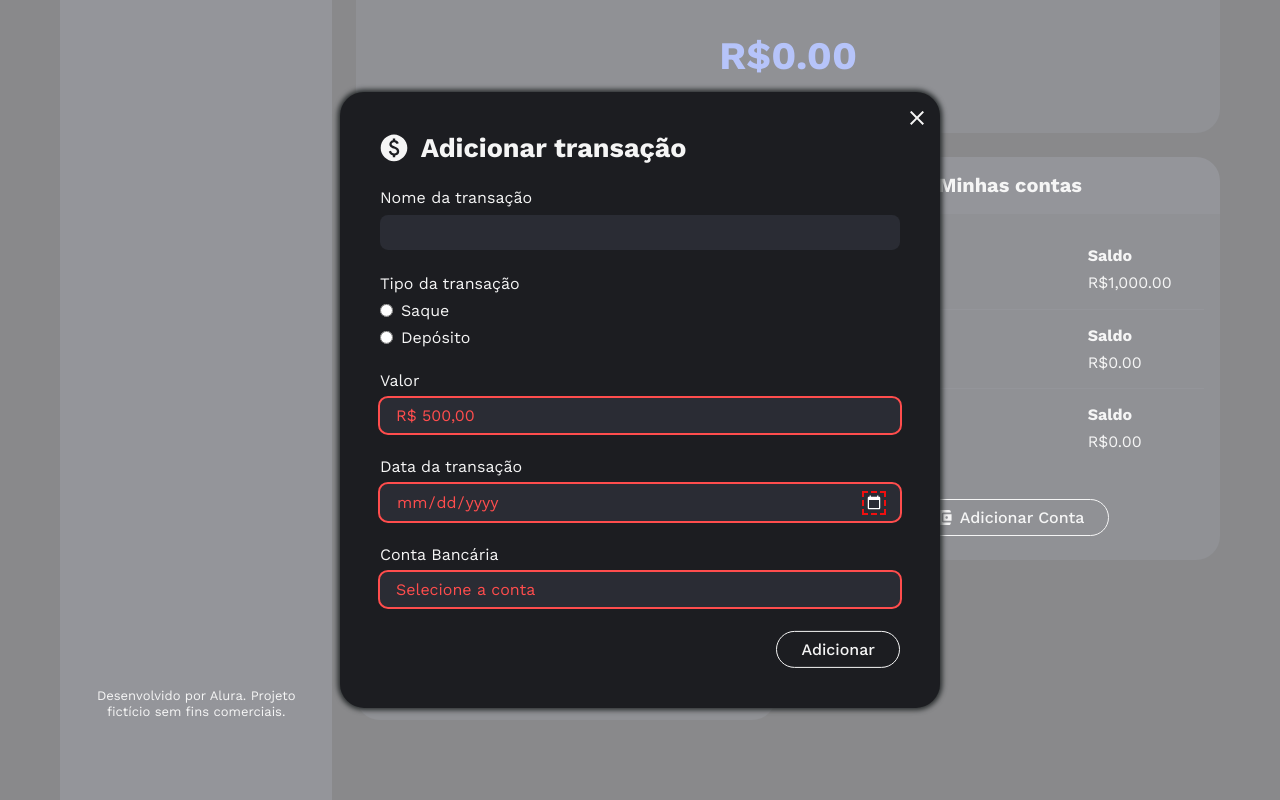
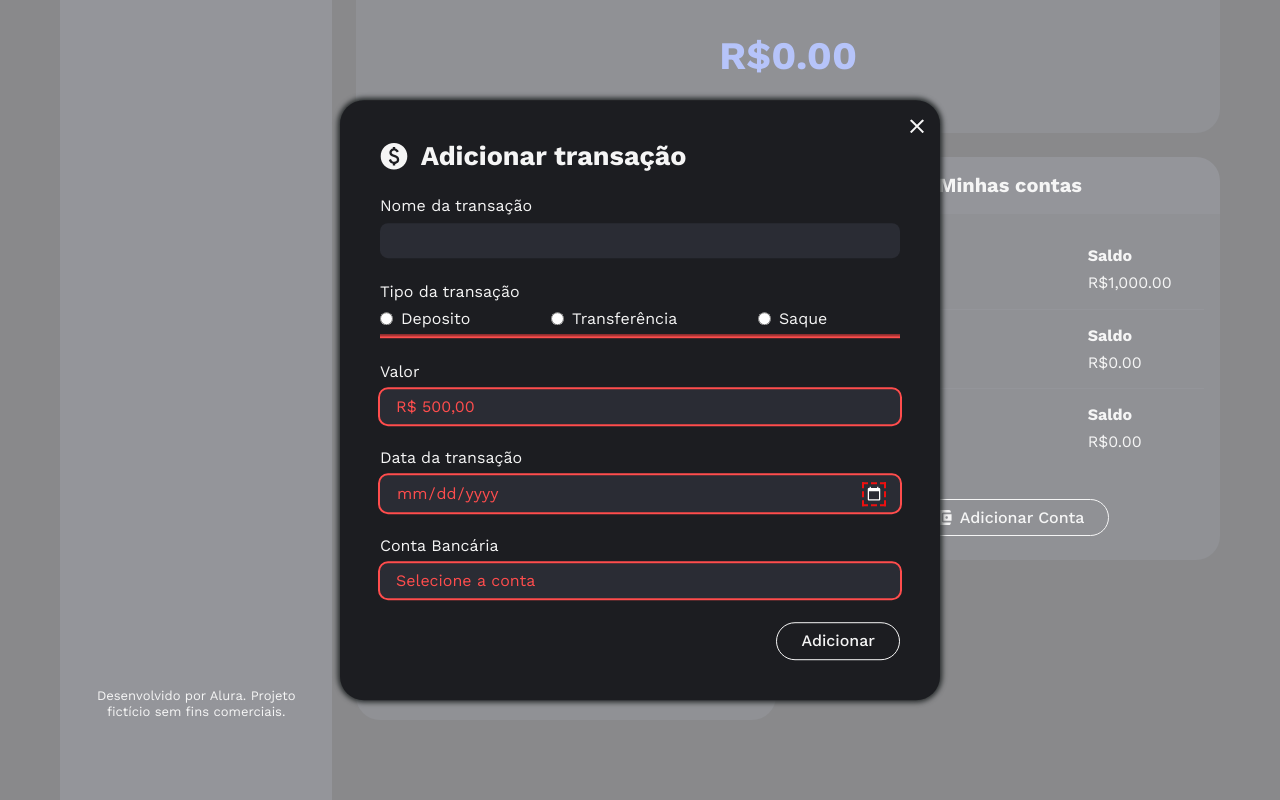
Before and after one commit to ImR0D/4457-angular-19-curso-3-projeto-base, an Angular app: page / in a window 1280 px wide. Both pictures are taken after a click on the button "Adicionar Transação". Shown: the part 272-1072 px from the top of the page. Built offline with nearby package versions, Linux system fonts and the light colour scheme.

Commit message:
feat: implementado formulário reativo para adição de transações e aprimorado a estilização global para erros de input

```diff
--- a/src/app/area-financeira/transacoes/botao-adicionar-transacao/botao-adicionar-transacao.component.css
+++ b/src/app/area-financeira/transacoes/botao-adicionar-transacao/botao-adicionar-transacao.component.css
@@ -24,9 +24,8 @@
 
 .grupo-tipo-transacao {
   border: 0;
-
-  display: flex;
-  flex-direction: column;
+  display: grid;
+  grid-template-columns: auto auto auto;
   gap: 0.5rem;
 }
 
--- a/src/app/area-financeira/transacoes/botao-adicionar-transacao/botao-adicionar-transacao.component.html
+++ b/src/app/area-financeira/transacoes/botao-adicionar-transacao/botao-adicionar-transacao.component.html
@@ -9,29 +9,41 @@
     <h2 class="text-xl">Adicionar transação</h2>
   </ng-container>
   <ng-container body>
-    <form class="form text-md">
+    <form
+      class="form text-md"
+      [formGroup]="formTransaction"
+      (ngSubmit)="submitForm()"
+    >
       <label class="label-grupo">
         Nome da transação
-        <input class="input" type="text" name="nome-transacao" />
+        <input
+          formControlName="name"
+          class="input"
+          type="text"
+          name="nome-transacao"
+        />
       </label>
 
       <fieldset class="grupo-tipo-transacao" required>
         <legend class="legend">Tipo da transação</legend>
 
-        <label class="label-grupo-radio">
-          <input type="radio" name="tipo-transacao" required />
-          Saque
-        </label>
-
-        <label class="label-grupo-radio">
-          <input type="radio" name="tipo-transacao" required />
-          Depósito
-        </label>
+        @for (ttype of transactionTypes | keyvalue; track ttype.key) {
+          <label class="label-grupo-radio">
+            <input
+              formControlName="type"
+              type="radio"
+              [value]="ttype.value"
+              required
+            />
+            <span>{{ ttype.value | titlecase }}</span>
+          </label>
+        }
       </fieldset>
 
       <label class="label-grupo">
         Valor
         <input
+          formControlName="value"
           class="input"
           type="number"
           name="valor-transacao"
@@ -44,21 +56,27 @@
 
       <label class="label-grupo">
         Data da transação
-        <input class="input" type="date" name="data-transacao" required />
+        <input
+          formControlName="creationDate"
+          class="input"
+          type="date"
+          name="data-transacao"
+          required
+        />
       </label>
 
       <label class="label-grupo">
         Conta Bancária
-
         <select
+          formControlName="accountBankType"
           name="conta-transacao"
           class="input select-conta-transacao"
           required
         >
           <option value="" selected disabled>Selecione a conta</option>
-
-          <option value="Anybank">Anybank</option>
-          <option value="Bytebank">Bytebank</option>
+          @for (bank of bankTypes | keyvalue; track bank.key) {
+            <option [value]="bank.value">{{ bank.value | titlecase }}</option>
+          }
         </select>
       </label>
 
--- a/src/app/area-financeira/transacoes/botao-adicionar-transacao/botao-adicionar-transacao.component.ts
+++ b/src/app/area-financeira/transacoes/botao-adicionar-transacao/botao-adicionar-transacao.component.ts
@@ -1,17 +1,65 @@
-import { Component, signal } from '@angular/core';
+import { afterRender, Component, signal } from '@angular/core';
 import { BotaoComponent } from '../../../compartilhados/botao/botao.component';
 import { ModalComponent } from '../../../compartilhados/modal/modal.component';
+import {
+  FormControl,
+  FormGroup,
+  ReactiveFormsModule,
+  Validators,
+} from '@angular/forms';
+import { BankType } from '../../../types/BankType';
+import { KeyValuePipe, TitleCasePipe } from '@angular/common';
+import { TransactionTypes } from '../../../types/TransactionTypes';
 
 @Component({
   selector: 'app-botao-adicionar-transacao',
-  imports: [BotaoComponent, ModalComponent],
+  imports: [
+    BotaoComponent,
+    ModalComponent,
+    ReactiveFormsModule,
+    KeyValuePipe,
+    TitleCasePipe,
+  ],
   templateUrl: './botao-adicionar-transacao.component.html',
   styleUrl: './botao-adicionar-transacao.component.css',
 })
 export class BotaoAdicionarTransacaoComponent {
   openModal = signal(false);
+  bankTypes = BankType;
+  transactionTypes = TransactionTypes;
+
+  formTransaction = new FormGroup({
+    name: new FormControl('', Validators.required),
+    type: new FormControl('', Validators.required),
+    value: new FormControl('', [Validators.min(0.01), Validators.required]),
+    creationDate: new FormControl('', [
+      Validators.required,
+      // Formatos de data que são aceitados pelo regexp:
+      // Formato americano: 'yyyy/MM/dd'; 'yy-MM-dd'; 'yyyy/MM/dd', 'yy-MM-dd'
+      // Formato brasileiro/outros: 'dd/MM/yyyy'; 'dd-MM-yyyy'; 'dd/MM/yy', 'dd-MM-yy'
+      Validators.pattern(/^\d{1,4}[(\/\-)]\d{1,2}[(\/\-)]\d{2,4}$/),
+    ]),
+    accountBankType: new FormControl('', Validators.required),
+  });
 
   openModalDialog() {
     this.openModal.set(true);
   }
+
+  submitForm() {
+    if (this.formTransaction.valid) {
+      const dadosEnviados = { ...this.formTransaction.value };
+
+      console.log('Dados capturados com sucesso:', dadosEnviados);
+
+      this.openModal.set(false);
+      this.formTransaction.reset({
+        name: '',
+        type: '',
+        value: '',
+        creationDate: '',
+        accountBankType: '',
+      });
+    }
+  }
 }
--- /dev/null
+++ b/src/app/types/BankType.ts
@@ -0,0 +1,4 @@
+export enum BankType {
+  Anybank = 'Anybank',
+  Bytebank = 'Bytebank',
+}
--- /dev/null
+++ b/src/app/types/TransactionTypes.ts
@@ -0,0 +1,5 @@
+export enum TransactionTypes {
+  Withdraw = 'Saque',
+  Deposit = 'Deposito',
+  Transfer = 'Transferência',
+}
--- a/src/styles.css
+++ b/src/styles.css
@@ -38,17 +38,22 @@ input::-webkit-calendar-picker-indicator {
   cursor: pointer;
 }
 
-input[type="date"]:invalid,
-input[type="number"]:invalid,
-input[type="email"]:invalid,
-input[type="search"]:invalid,
-input[type="tel"]:invalid,
-input[type="text"]:invalid,
-input[type="time"]:invalid,
+input:invalid,
 select:invalid,
+option:invalid,
 textarea:invalid {
   outline: 2px solid #ff4d4d;
   color: #ff4d4d;
+}
+
+* input {
+  outline: none;
+}
+
+fieldset:has(input[type="radio"].ng-invalid + span) {
+  border-bottom: 0.25rem groove #ff4d4d;
+  padding-bottom: 0.4rem;
+  outline: none;
 }
 
 input::-webkit-calendar-picker-indicator {
```
